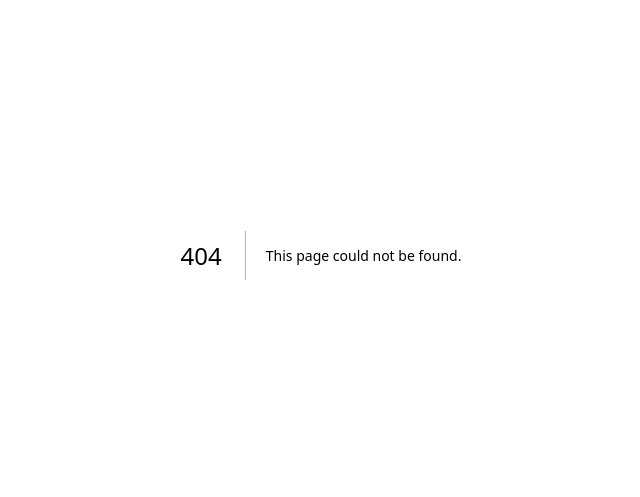
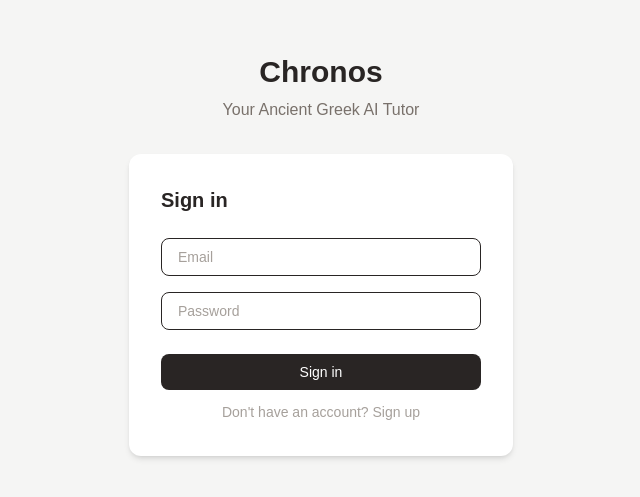
Before and after one commit to StanfordCS194/spr26-Team-25, a Next.js app in the folder frontend/: page /login in a window 1280 px wide. Before the commit this address had no page. Shown: the part 145-642 px from the top of the page, without its empty margins (319-959 px from the left). Built offline with nearby package versions, Linux system fonts and the light colour scheme; no server answers.

Commit message:
Add Supabase authentication

```diff
--- /dev/null
+++ b/frontend/app/login/page.tsx
@@ -0,0 +1,112 @@
+'use client';
+
+import { useState } from 'react';
+// Import our shared Supabase client to handle auth
+import { supabase } from '../../lib/supabase';
+// useRouter lets us redirect to the chat after a successful login
+import { useRouter } from 'next/navigation';
+
+export default function Login() {
+  // Tracks whether the user is logging in or creating a new account
+  const [isSignUp, setIsSignUp] = useState(false);
+
+  // Email and password fields controlled by React state
+  const [email, setEmail] = useState('');
+  const [password, setPassword] = useState('');
+
+  // Shows error messages (e.g. wrong password) or success messages (e.g. check your email)
+  const [message, setMessage] = useState('');
+
+  // Prevents double-submitting while waiting for Supabase to respond
+  const [loading, setLoading] = useState(false);
+
+  const router = useRouter();
+
+  async function handleSubmit() {
+    setLoading(true);
+    setMessage('');
+
+    if (isSignUp) {
+      // Create a new account — Supabase sends a confirmation email
+      const { error } = await supabase.auth.signUp({ email, password });
+      if (error) {
+        setMessage(error.message);
+      } else {
+        setMessage('Check your email to confirm your account.');
+      }
+    } else {
+      // Log in with existing credentials
+      const { error } = await supabase.auth.signInWithPassword({ email, password });
+      if (error) {
+        setMessage(error.message);
+      } else {
+        // Redirect to onboarding if first time, or straight to chat
+        router.push('/');
+      }
+    }
+
+    setLoading(false);
+  }
+
+  return (
+    // min-h-screen makes the page fill the full browser height
+    // flex + items-center + justify-center centers everything vertically and horizontally
+    <main className="min-h-screen bg-stone-100 flex flex-col items-center justify-center p-4">
+      <h1 className="text-3xl font-bold text-stone-800 mb-2">Chronos</h1>
+      <p className="text-stone-500 mb-8">Your Ancient Greek AI Tutor</p>
+
+      {/* White card container — rounded corners, shadow, fixed width, centered */}
+      <div className="bg-white rounded-xl shadow-md p-8 w-full max-w-sm">
+
+        {/* Title changes dynamically based on isSignUp state */}
+        <h2 className="text-xl font-semibold text-stone-800 mb-6">
+          {isSignUp ? 'Create an account' : 'Sign in'}
+        </h2>
+
+        {/* space-y-4 adds vertical spacing between the two inputs automatically */}
+        <div className="space-y-4">
+          {/* Controlled input — React owns the value, updates on every keystroke via onChange */}
+          <input
+            className="w-full border rounded-lg px-4 py-2 text-sm text-stone-800 placeholder-stone-400 focus:outline-none focus:ring-2 focus:ring-stone-400"
+            type="email"
+            placeholder="Email"
+            value={email}
+            onChange={(e) => setEmail(e.target.value)}
+          />
+          {/* type="password" automatically hides the characters as the user types */}
+          <input
+            className="w-full border rounded-lg px-4 py-2 text-sm text-stone-800 placeholder-stone-400 focus:outline-none focus:ring-2 focus:ring-stone-400"
+            type="password"
+            placeholder="Password"
+            value={password}
+            onChange={(e) => setPassword(e.target.value)}
+            onKeyDown={(e) => e.key === 'Enter' && handleSubmit()}
+          />
+        </div>
+
+        {/* Only renders if message is non-empty — shows errors or success notices */}
+        {message && (
+          <p className="mt-4 text-sm text-stone-500">{message}</p>
+        )}
+
+        {/* Primary action button — disabled while loading to prevent duplicate requests */}
+        <button
+          onClick={handleSubmit}
+          disabled={loading}
+          className="mt-6 w-full bg-stone-800 text-white py-2 rounded-lg text-sm hover:bg-stone-700 disabled:opacity-50"
+        >
+          {/* Button label changes based on both loading state and sign-up vs sign-in mode */}
+          {loading ? 'Loading...' : isSignUp ? 'Create account' : 'Sign in'}
+        </button>
+
+        {/* Secondary button to toggle between sign-in and sign-up modes */}
+        <button
+          onClick={() => setIsSignUp(!isSignUp)}
+          className="mt-3 w-full text-sm text-stone-400 hover:text-stone-600"
+        >
+          {isSignUp ? 'Already have an account? Sign in' : "Don't have an account? Sign up"}
+        </button>
+      </div>
+    </main>
+  );
+}
--- a/frontend/app/page.tsx
+++ b/frontend/app/page.tsx
@@ -3,6 +3,8 @@
 import { useState, useEffect } from 'react';
 // useRouter allows us to navigate programmatically between pages without the user clicking a link
 import { useRouter } from 'next/navigation';
+// Supabase client for checking if the user is logged in before showing the chat
+import { supabase } from '../lib/supabase';
 
 // Define the shape of a chat message
 // role distinguishes who spoke: 'user' is the learner, 'assistant' is the Chronos tutor
@@ -50,15 +52,24 @@ export default function Home() {
   // router gives us access to Next.js navigation — we use it to redirect users who haven't completed onboarding
   const router = useRouter();
 
-  // When the page first loads, check if the learner has completed onboarding
-  // If not, redirect them to the onboarding flow before they can access the tutor
+  // When the page first loads, check if the user is logged in.
+  // If not, redirect to login. If yes, check if they've completed onboarding.
   useEffect(() => {
+    supabase.auth.getSession().then(({ data: { session } }) => {
+      // No active session means the user hasn't logged in yet
+      if (!session) {
+        router.push('/login');
+        return;
+      }
+
+      // User is logged in — now check if they've completed onboarding
       const saved = localStorage.getItem('chronos_profile');
       if (saved) {
         setProfile(JSON.parse(saved));
       } else {
         router.push('/onboarding');
       }
+    });
   }, []);
 
   // When the session ID changes, fetch the updated vocabulary list from the backend
--- /dev/null
+++ b/frontend/lib/supabase.ts
@@ -0,0 +1,15 @@
+// This file creates and exports a single Supabase client instance for the frontend.
+// We import it wherever we need to interact with Supabase — auth, database, etc.
+// Using a single shared instance avoids creating multiple connections.
+import { createClient } from '@supabase/supabase-js';
+
+// These environment variables are loaded from .env.local
+// The NEXT_PUBLIC_ prefix means Next.js exposes them to the browser (not just the server)
+// Without NEXT_PUBLIC_, the variable would be undefined on the client side
+const supabaseUrl = process.env.NEXT_PUBLIC_SUPABASE_URL!;
+const supabaseAnonKey = process.env.NEXT_PUBLIC_SUPABASE_ANON_KEY!;
+
+// createClient initializes the connection to our Supabase project
+// supabaseUrl: the unique URL of our Supabase database
+// supabaseAnonKey: a public key that allows safe read/write access based on RLS policies
+export const supabase = createClient(supabaseUrl, supabaseAnonKey);
```
Lines whose indentation alone changed are shown as unchanged.
